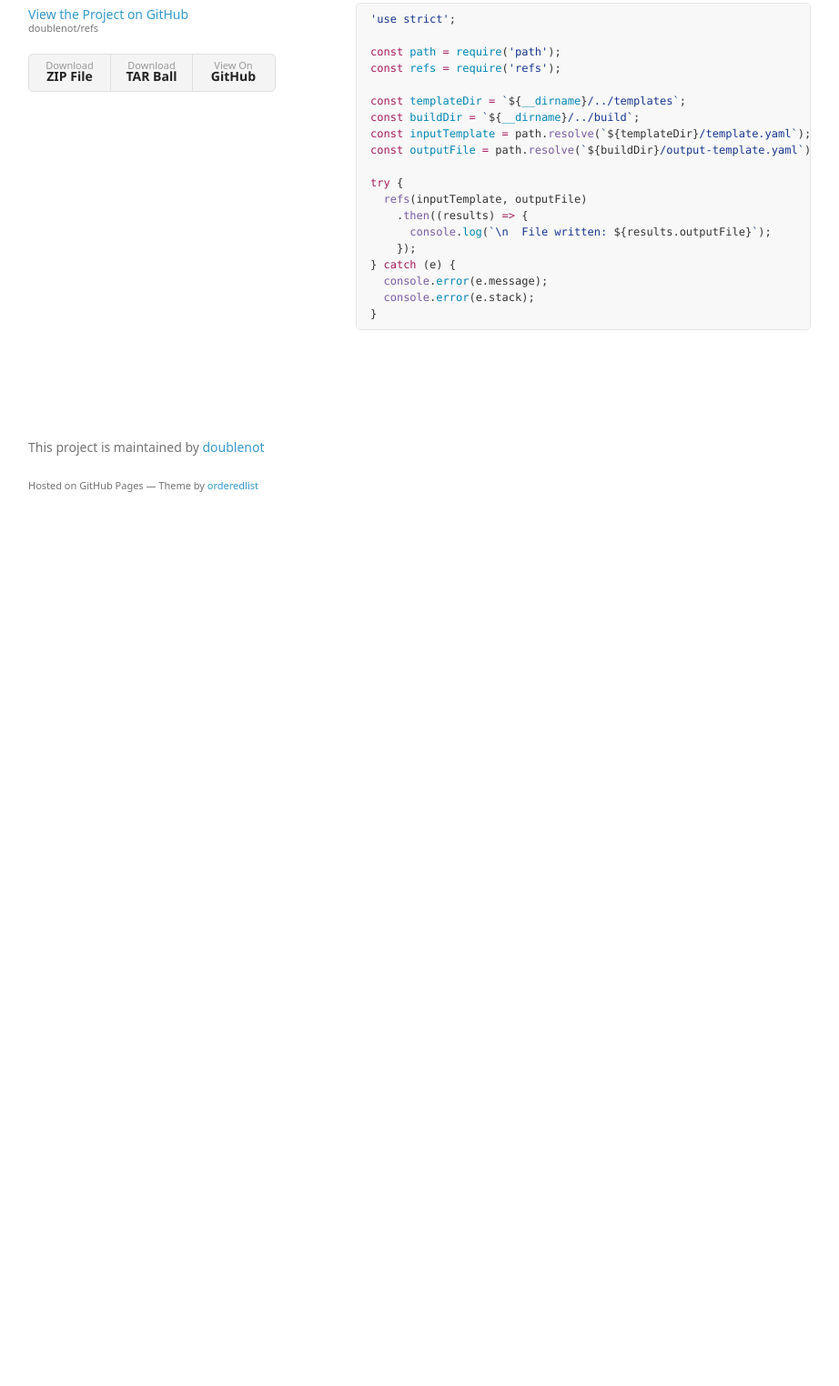
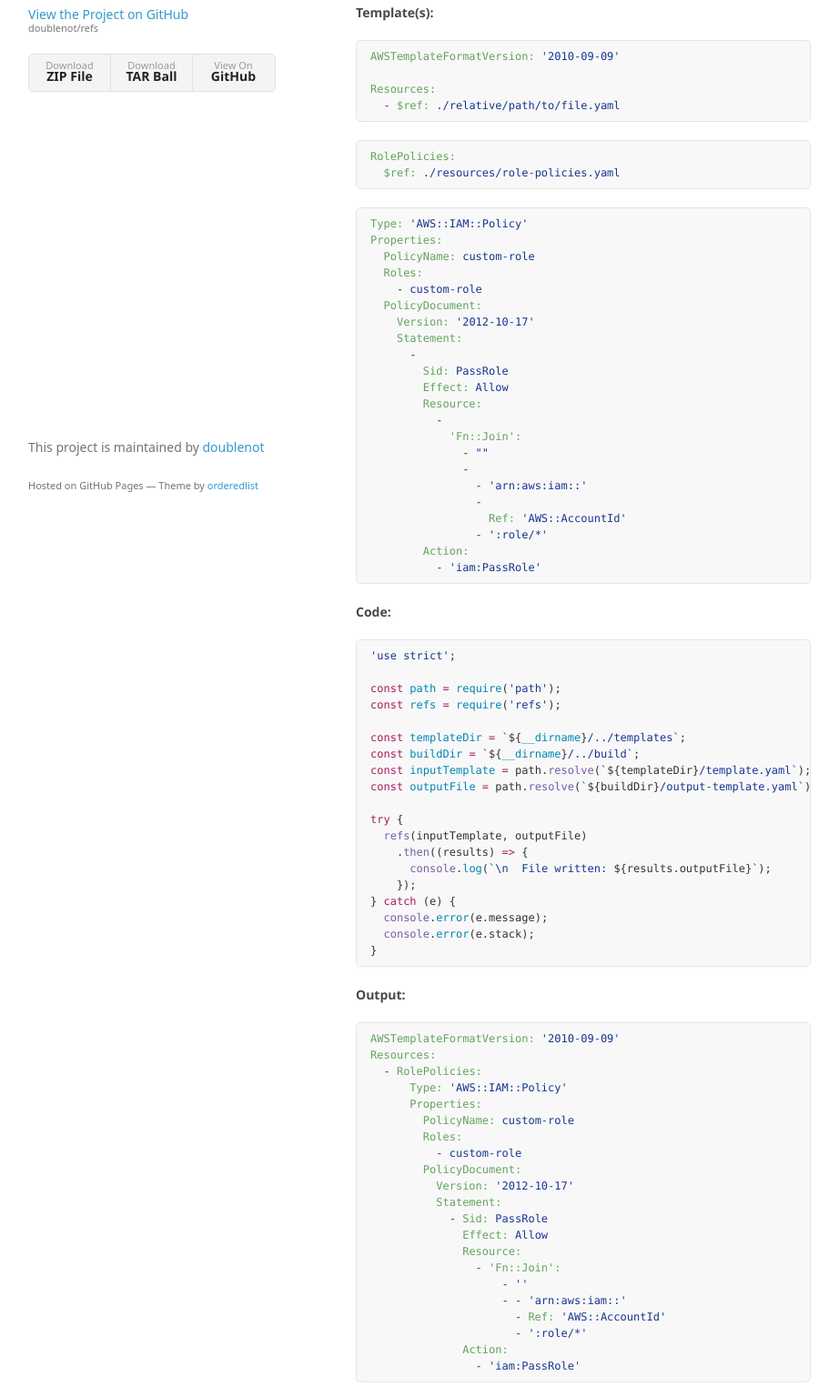
Before and after one commit to doublenot/refs, a plain HTML site: page index.html in a window 1280 px wide. Shown: the part 187-1711 px from the top of the page at 91% size, without its empty margins (179-1101 px from the left). Before the commit the page ends 800 px from the top, so only its background shows below. Drawn offline with Linux system fonts and the light colour scheme; a web font is replaced by a local one.

```diff
--- a/index.html
+++ b/index.html
@@ -36,6 +36,43 @@
 <h3>
 <a id="example" class="anchor" href="#example" aria-hidden="true"><span aria-hidden="true" class="octicon octicon-link"></span></a>Example:</h3>
 
+<h4>
+<a id="templates" class="anchor" href="#templates" aria-hidden="true"><span aria-hidden="true" class="octicon octicon-link"></span></a>Template(s):</h4>
+
+<div class="highlight highlight-source-yaml"><pre><span class="pl-ent">AWSTemplateFormatVersion:</span> <span class="pl-s"><span class="pl-pds">'</span>2010-09-09<span class="pl-pds">'</span></span>
+
+<span class="pl-ent">Resources:</span>
+  - <span class="pl-ent">$ref:</span> <span class="pl-s">./relative/path/to/file.yaml</span></pre></div>
+
+<div class="highlight highlight-source-yaml"><pre><span class="pl-ent">RolePolicies:</span>
+  <span class="pl-ent">$ref:</span> <span class="pl-s">./resources/role-policies.yaml</span></pre></div>
+
+<div class="highlight highlight-source-yaml"><pre><span class="pl-ent">Type:</span> <span class="pl-s"><span class="pl-pds">'</span>AWS::IAM::Policy<span class="pl-pds">'</span></span>
+<span class="pl-ent">Properties:</span>
+  <span class="pl-ent">PolicyName:</span> <span class="pl-s">custom-role</span>
+  <span class="pl-ent">Roles:</span>
+    - <span class="pl-s">custom-role</span>
+  <span class="pl-ent">PolicyDocument:</span>
+    <span class="pl-ent">Version:</span> <span class="pl-s"><span class="pl-pds">'</span>2012-10-17<span class="pl-pds">'</span></span>
+    <span class="pl-ent">Statement:</span>
+      -
+        <span class="pl-ent">Sid:</span> <span class="pl-s">PassRole</span>
+        <span class="pl-ent">Effect:</span> <span class="pl-s">Allow</span>
+        <span class="pl-ent">Resource:</span>
+          -
+            <span class="pl-ent">'Fn::Join':</span>
+              - <span class="pl-s"><span class="pl-pds">"</span><span class="pl-pds">"</span></span>
+              -
+                - <span class="pl-s"><span class="pl-pds">'</span>arn:aws:iam::<span class="pl-pds">'</span></span>
+                -
+                  <span class="pl-ent">Ref:</span> <span class="pl-s"><span class="pl-pds">'</span>AWS::AccountId<span class="pl-pds">'</span></span>
+                - <span class="pl-s"><span class="pl-pds">'</span>:role/*<span class="pl-pds">'</span></span>
+        <span class="pl-ent">Action:</span>
+          - <span class="pl-s"><span class="pl-pds">'</span>iam:PassRole<span class="pl-pds">'</span></span></pre></div>
+
+<h4>
+<a id="code" class="anchor" href="#code" aria-hidden="true"><span aria-hidden="true" class="octicon octicon-link"></span></a>Code:</h4>
+
 <div class="highlight highlight-source-js"><pre><span class="pl-s"><span class="pl-pds">'</span>use strict<span class="pl-pds">'</span></span>;
 
 <span class="pl-k">const</span> <span class="pl-c1">path</span> <span class="pl-k">=</span> <span class="pl-c1">require</span>(<span class="pl-s"><span class="pl-pds">'</span>path<span class="pl-pds">'</span></span>);
@@ -55,6 +92,31 @@
   <span class="pl-en">console</span>.<span class="pl-c1">error</span>(<span class="pl-smi">e</span>.<span class="pl-smi">message</span>);
   <span class="pl-en">console</span>.<span class="pl-c1">error</span>(<span class="pl-smi">e</span>.<span class="pl-smi">stack</span>);
 }</pre></div>
+
+<h4>
+<a id="output" class="anchor" href="#output" aria-hidden="true"><span aria-hidden="true" class="octicon octicon-link"></span></a>Output:</h4>
+
+<div class="highlight highlight-source-yaml"><pre><span class="pl-ent">AWSTemplateFormatVersion:</span> <span class="pl-s"><span class="pl-pds">'</span>2010-09-09<span class="pl-pds">'</span></span>
+<span class="pl-ent">Resources:</span>
+  - <span class="pl-ent">RolePolicies:</span>
+      <span class="pl-ent">Type:</span> <span class="pl-s"><span class="pl-pds">'</span>AWS::IAM::Policy<span class="pl-pds">'</span></span>
+      <span class="pl-ent">Properties:</span>
+        <span class="pl-ent">PolicyName:</span> <span class="pl-s">custom-role</span>
+        <span class="pl-ent">Roles:</span>
+          - <span class="pl-s">custom-role</span>
+        <span class="pl-ent">PolicyDocument:</span>
+          <span class="pl-ent">Version:</span> <span class="pl-s"><span class="pl-pds">'</span>2012-10-17<span class="pl-pds">'</span></span>
+          <span class="pl-ent">Statement:</span>
+            - <span class="pl-ent">Sid:</span> <span class="pl-s">PassRole</span>
+              <span class="pl-ent">Effect:</span> <span class="pl-s">Allow</span>
+              <span class="pl-ent">Resource:</span>
+                - <span class="pl-ent">'Fn::Join':</span>
+                    - <span class="pl-s"><span class="pl-pds">'</span><span class="pl-pds">'</span></span>
+                    - <span class="pl-s">- 'arn:aws:iam::'</span>
+                      - <span class="pl-ent">Ref:</span> <span class="pl-s"><span class="pl-pds">'</span>AWS::AccountId<span class="pl-pds">'</span></span>
+                      - <span class="pl-s"><span class="pl-pds">'</span>:role/*<span class="pl-pds">'</span></span>
+              <span class="pl-ent">Action:</span>
+                - <span class="pl-s"><span class="pl-pds">'</span>iam:PassRole<span class="pl-pds">'</span></span></pre></div>
       </section>
       <footer>
         <p>This project is maintained by <a href="https://github.com/doublenot">doublenot</a></p>
```
Also changed, not shown: params.json (+1 -1 lines).
